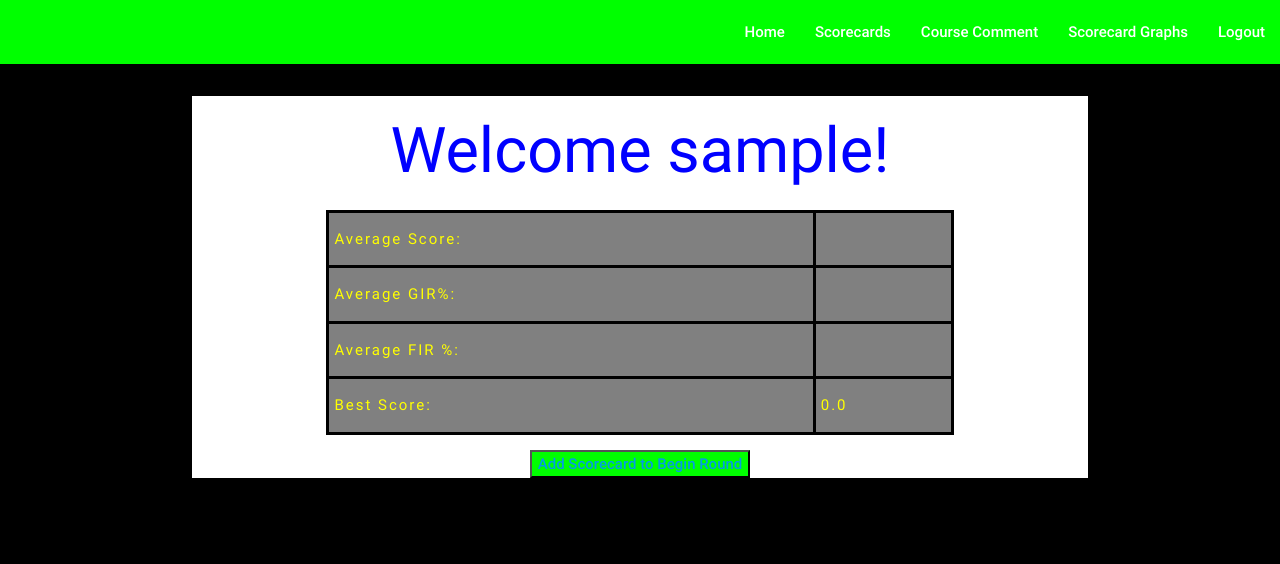
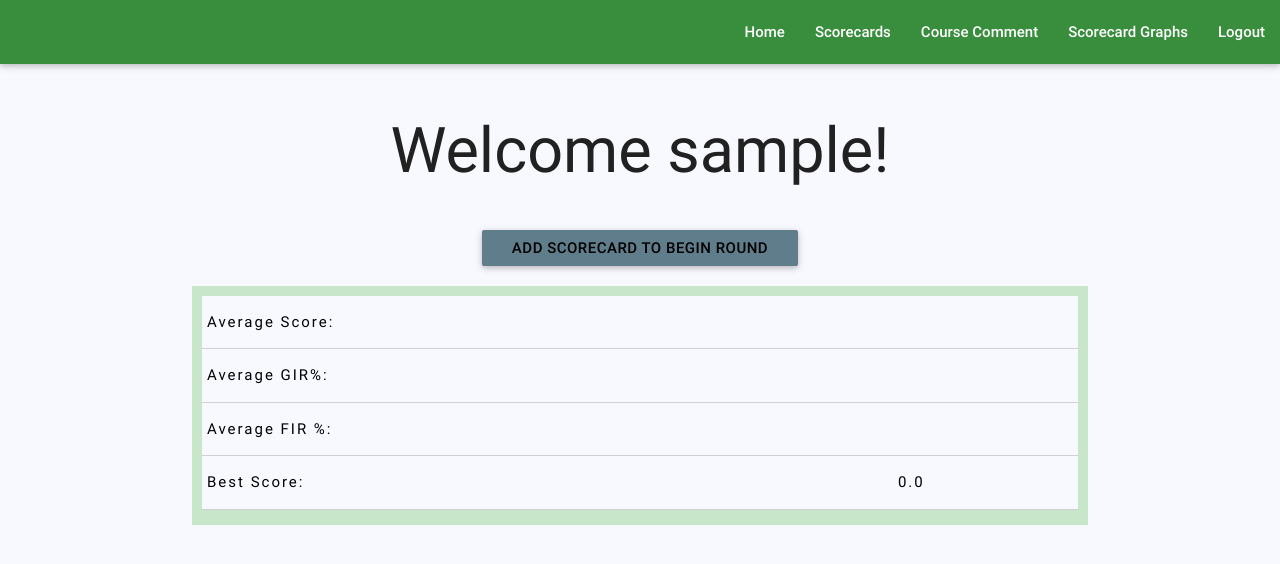
Before and after one commit to pnitto/Golf_Project, a Django app: a page that uses app/golf_project/golf_app/templates/home.html in a window 1280 px wide. Shown: the top 564 px of the page. Run offline with Django 3.2, Linux system fonts and the light colour scheme; the visitor is signed in with stand-in values (Sample User, id 1); data that the repository does not hold is empty; parts of the project's set-up code (start-up, migrations or seed data) failed here and were passed over; some libraries are stand-ins or nearby versions.

Commit message:
fixed colors and formatting, Sticking with green, white blue-gray

```diff
--- a/app/golf_project/golf_app/static/css/style.css
+++ b/app/golf_project/golf_app/static/css/style.css
@@ -14,31 +14,31 @@
 	font-size: inherit;
 }
 
-
 table.bordered {
-    background-color: grey;
-    border: 2px solid white;
+    background-color: ghostwhite;
+    border: 2px white;
 }
 
 table td {
-    color: yellow;
+    color: black;
     vertical-align: bottom;
     letter-spacing: 2px;
-    border: solid black
 }
 table th {
     border: solid black;
 }
 body {
-    background-color: black;
+    background-color: ghostwhite;
 }
 
 ul.side-nav {
-    background-color: lime;
+    background-color: #388E3C;
     font-size: 30px;
+    color: floralwhite;
 }
 nav.top-nav {
-    background-color: lime;
+    background-color: #388E3C;
+    color: white;
 }
 
 button.delete {
@@ -62,7 +62,6 @@ button.add-scorecard {
     padding: 20px;
 
 }
-
 label {
     color: white;
     font-size: 1rem;
@@ -83,29 +82,43 @@ label {
 }
 
 .welcome-font {
-    color: blue;
+    color: #212121;
     padding-top: 20px;
 }
 
 .container {
-    background-color: white;
+    background-color: #C8E6C9;
+    padding: 10px;
+    padding-bottom: 15px;
 }
 
 .scorecard-list-title {
-    color: white;
+    color: #212121;
 }
-button.begin-round {
-    background-color: lime;
+
+.begin-round {
+    background-color: #607D8B;
+    margin: 20px;
 }
 
 p.delete-scorecard-field {
     color: white;
 }
 
-form.delete-scorecared-button {
+form.delete-scorecard-button {
     color: black;
 }
 
 form.login {
     color: black;
 }
+.timestamp-sc {
+    color: white;
+}
+
+h1.Comment-title {
+    color: white;
+}
+.container {
+    color: gray;
+}
--- a/app/golf_project/golf_app/templates/base.html
+++ b/app/golf_project/golf_app/templates/base.html
@@ -45,16 +45,12 @@
       <a href="#" data-activates="nav-mobile" class="button-collapse"><i class="material-icons">menu</i></a>
   </div>
   </nav>
-  <div class="container">
-  </div>
 {% block body %}
 {% endblock %}
-  <div class="container">
 {% block content %}
 {% endblock %}
-</div>
   <p></p>
-  <script src="https://code.jquery.com/jquery-2.1.1.min.js"></script>
+  <script type="text/javascript" src="https://code.jquery.com/jquery-2.1.1.min.js"></script>
   <script src="{% static 'js/materialize.js' %}"></script>
   <script src="{% static 'js/init.js' %}"></script>
 </body>
--- a/app/golf_project/golf_app/templates/golf_app/comment_list.html
+++ b/app/golf_project/golf_app/templates/golf_app/comment_list.html
@@ -6,7 +6,7 @@
 </head>
 <body>
 {% block body %}
-<h1>Comments</h1>
+<h1 class="Comment-title">Comments</h1>
 <div><form method="post" action="{% url 'golf_app:create_comment' %}">
             {% csrf_token %}
             <button type="submit"><strong>Add Comment</strong></button>
--- a/app/golf_project/golf_app/templates/golf_app/scorecard_detail.html
+++ b/app/golf_project/golf_app/templates/golf_app/scorecard_detail.html
@@ -18,7 +18,7 @@
      <div align="center"><strong>Over/Under Par(-) Total :</strong> {{ scorecard.over_under_par }}</div>
     </div>
 </br>
-    <div class="container white-background">
+    <div class="container">
       <table border="1" align="center" class="bordered" id="scorecard-detail">
         <thead>
           <tr>
--- a/app/golf_project/golf_app/templates/home.html
+++ b/app/golf_project/golf_app/templates/home.html
@@ -29,7 +29,7 @@
              <strong><li><a href="{% url 'golf_app:user_registration' %}">Sign up</a></li></strong>
             {% endif %}
       </ul>
-      <div id="side-nav-bar">
+      <div class="side-nav-bar">
           <ul id="nav-mobile" class="side-nav">
             <li><a href="{% url 'golf_app:home' %}">Home</a></li>
           <li><a href="{% url 'golf_app:scorecard_history' %}">Scorecards</a></li>
@@ -45,39 +45,33 @@
           <a href="#" data-activates="nav-mobile" class="button-collapse"><i class="material-icons">menu</i></a>
       </div>
   </nav>
-  <div class="container white-background">
-  <div class="container">
     {% block body %}
     <h1 align="center" class="welcome-font"> Welcome {{ user.username }}!</h1>
     {% endblock %}
+  <div align="center">
+    <strong><button class="btn begin-round"><a class="black-text" href="{% url 'golf_app:scorecard_history' %}">Add Scorecard to Begin&nbsp;Round</a></button></strong>
   </div>
-  <div class="container">
     {% block content %}
     {% endblock %}
-  </div>
   <div class="container">
     <table align="center" class="bordered">
         <tr>
             <td>Average Score:</td>
-            <td align="center">{{ user.golfer.average_score }}</td>
+            <td>{{ user.golfer.average_score }}</td>
         </tr>
         <tr>
             <td>Average GIR%: </td>
-            <td align="center">{{ user.golfer.average_gir }}</td>
+            <td>{{ user.golfer.average_gir }}</td>
         </tr>
         <tr>
             <td>Average FIR %:</td>
-            <td align="center">{{ user.golfer.average_fir }}</td>
+            <td>{{ user.golfer.average_fir }}</td>
         </tr>
         <tr>
             <td>Best Score: </td>
-            <td align="center">0.0 </td>
+            <td>0.0 </td>
         </tr>
     </table>
-  </div>
-  <p></p>
-  <div class="container" align="center">
-    <strong><button class="begin-round"><a href="{% url 'golf_app:scorecard_history' %}">Add Scorecard to Begin Round</a></button></strong>
   </div>
   <script src="https://code.jquery.com/jquery-2.1.1.min.js"></script>
   <script src="{% static 'js/materialize.js' %}"></script>
--- a/app/golf_project/golf_app/urls.py
+++ b/app/golf_project/golf_app/urls.py
@@ -4,6 +4,8 @@ from django.contrib.auth.decorators import login_required
 from .views import home, HoleListView, HoleUpdateView, user_registration, HoleCreateView, HoleDetailView, \
     ScorecardListView, ScorecardCreateView, CommentListView, CommentUpdateView, CommentDeleteView, CommentCreateView, \
     ScorecardDetailView, ScorecardDeleteView, HoleDeleteView, IndexView, graphs
+
+
 from django.contrib.auth.views import login, logout
 
 
```
Also changed, not shown: app/golf_project/golf_app/templates/golf_app/comment_form.html (+3 -10 lines), app/golf_project/golf_app/templates/golf_app/hole_detail.html (+6 -5 lines), app/golf_project/golf_app/templates/golf_app/scorecard_list.html (+3 -4 lines).
